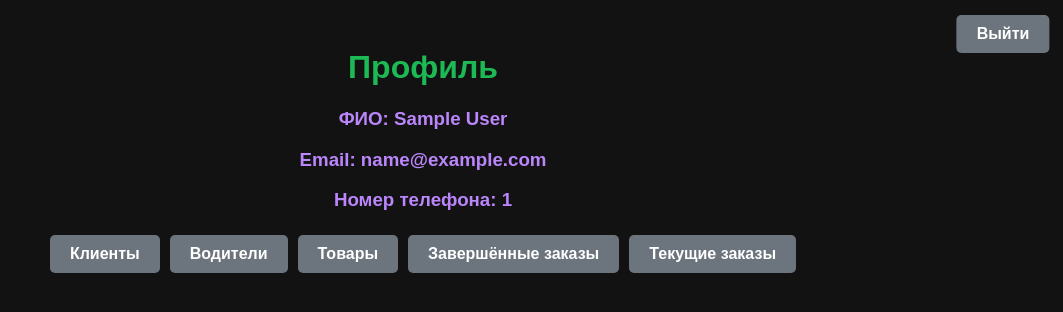
After one commit to Arihina/building_company-, a Flask app: template app/templates/profile.html in a window 1280 px wide. The commit adds this page. Shown: the top 312 px of the page, without its empty margins (217-1280 px from the left). Run offline with Flask 3, Linux system fonts and the light colour scheme; the template is opened without the code that fills it: most values are stand-ins (such as "Sample title", 1, 10 or a date in 2020); parts of the project's set-up code (start-up, migrations or seed data) failed here and were passed over.

Commit message:
add managers profile page

```diff
--- a/app/routes/orders.py
+++ b/app/routes/orders.py
@@ -22,7 +22,7 @@ def orders():
                 driver_id=request.form.get('driver_id'),
                 prepayment=request.form.get('prepayment'),
                 product_volume=request.form.get('product_volume'),
-                status=False if (request.form.get('status') == '0' or request.form.get('status') == 'False') else True
+                status=False
             )
 
             db.session.add(order)
--- a/app/static/css/styles.css
+++ b/app/static/css/styles.css
@@ -27,10 +27,36 @@ p, legend {
     font-family: 'Arial', sans-serif;
 }
 
+h3 {
+    color: #BB86FC;
+    text-align: center;
+}
+
 h1, h2, label {
     color: #1DB954;
     font-family: 'Arial', sans-serif;
     text-align: center;
+}
+
+.top-right-link {
+    display: inline-block;
+    padding: 10px 20px;
+    margin: 5px;
+    text-align: center;
+    text-decoration: none;
+    color: white;
+    background-color: #6c757d;
+    border-radius: 5px;
+    transition: background-color 0.3s;
+    position: fixed;
+    top: 10px;
+    right: 55px;
+    transform: translateX(50%);
+}
+
+.top-right-link:hover {
+    background-color: #000000;
+    color: #1DB954;
 }
 
 button {
--- a/app/templates/orders.html
+++ b/app/templates/orders.html
@@ -40,9 +40,6 @@
             <label for="product_volume">Объём продукта:</label>
             <input type="text" id="product_volume" name="product_volume" required>
 
-            <label for="status">Статус доставки:</label>
-            <input type="text" id="status" name="status" required>
-
             <button type="submit">Добавить</button>
         </fieldset>
     </form>
--- /dev/null
+++ b/app/templates/profile.html
@@ -0,0 +1,22 @@
+<!DOCTYPE html>
+<html lang="ru">
+<head>
+    <meta charset="UTF-8">
+    <title>Профиль</title>
+    <link rel="stylesheet" href="{{ url_for('static', filename='css/styles.css') }}">
+</head>
+<body>
+<h1>Профиль</h1>
+<h3>ФИО: {{m.full_name}}</h3>
+<h3>Email: {{m.email}}</h3>
+<h3>Номер телефона: {{m.phone_number}}</h3>
+<a href="{{ url_for('info_bp.index') }}" class="top-right-link">Выйти</a>
+<div class="container">
+    <a href="{{ url_for('managers_bp.managers_clients', id=id) }}" class="button">Клиенты</a>
+    <a href="{{ url_for('managers_bp.managers_drivers', id=id) }}" class="button">Водители</a>
+    <a href="{{ url_for('managers_bp.managers_products', id=id) }}" class="button">Товары</a>
+    <a href="{{ url_for('managers_bp.completes_orders', id=id) }}" class="button">Завершённые заказы</a>
+    <a href="{{ url_for('managers_bp.processing_orders', id=id) }}" class="button">Текущие заказы</a>
+</div>
+</body>
+</html>
```
Also changed, not shown: app/routes/managers.py (+5 -5 lines), app/templates/products_list.html (added, +10 -0 lines). Lines whose indentation alone changed are shown as unchanged.
